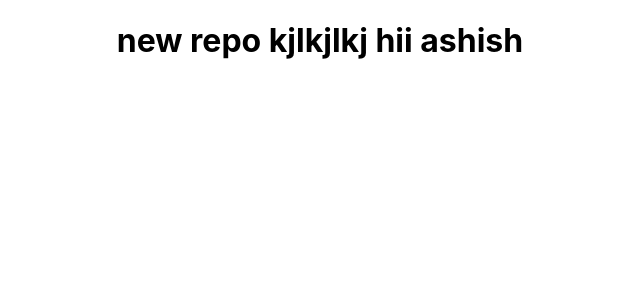
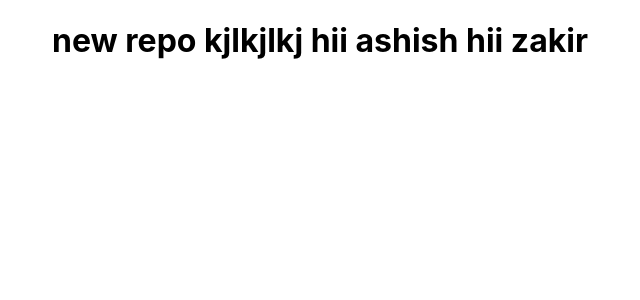
Before and after one commit to szakeerfu/kanban-project, a React (Create React App) app: page / in a window 1280 px wide. Shown: the top 300 px of the page, without its empty margins (320-960 px from the left). Built offline with nearby package versions, Linux system fonts and the light colour scheme.

Commit message:
hii zakir

```diff
--- a/src/App.js
+++ b/src/App.js
@@ -8,6 +8,7 @@ function App() {
         new repo
         kjlkjlkj
         hii ashish
+        hii zakir
       </h1>
 
     </div>
```
